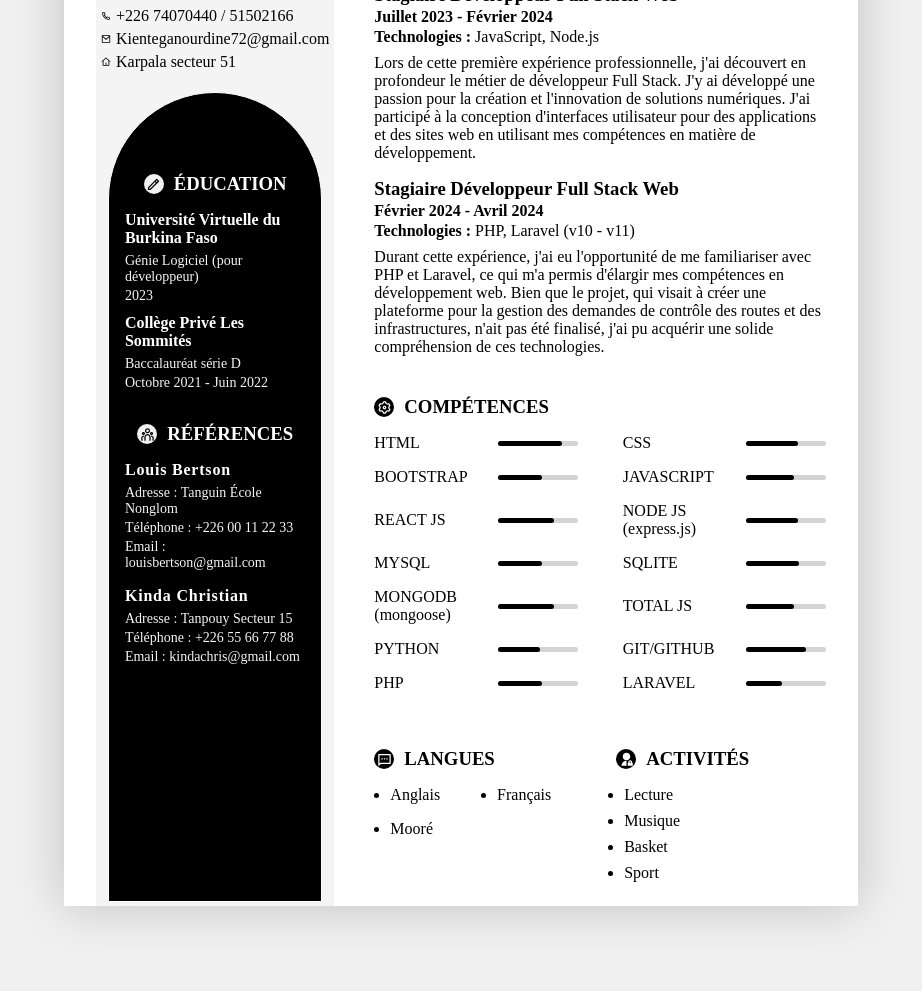
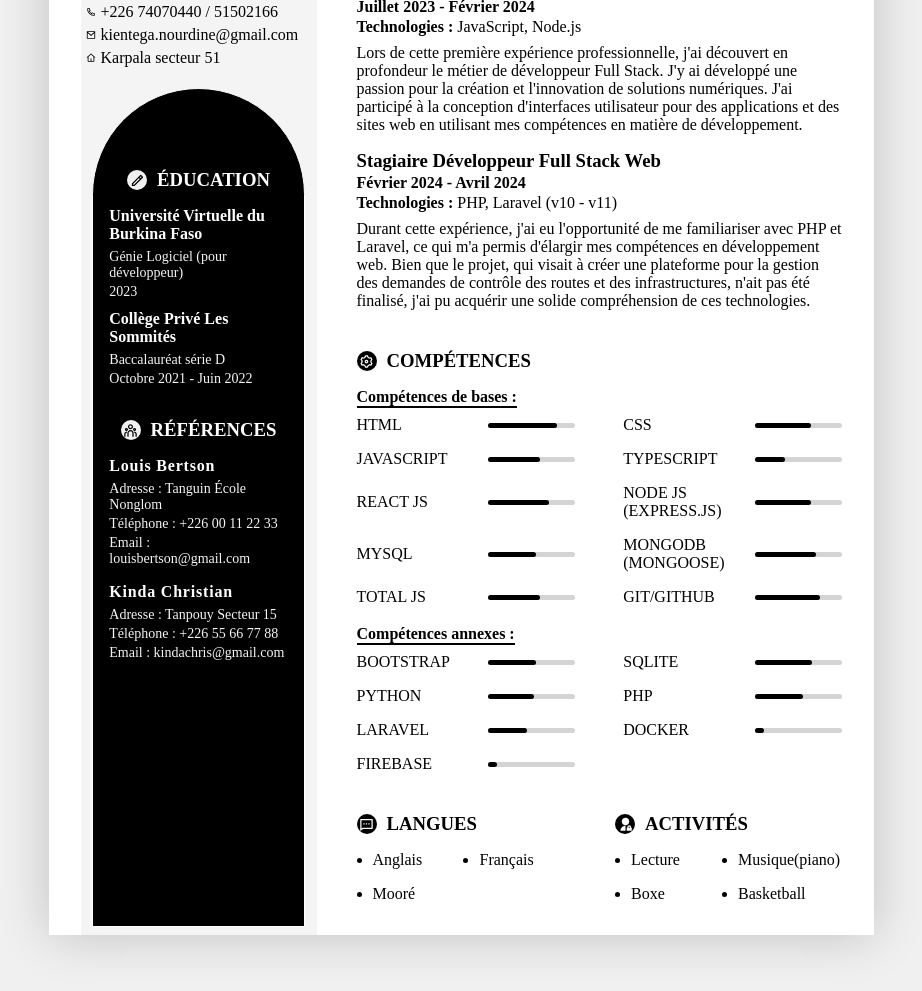
Before and after one commit to Nourdine-Kientega/cv, a plain HTML site: page index.html in a window 1280 px wide. Shown: the part 507-1498 px from the top of the page, without its empty margins (179-1101 px from the left). Before the commit the page ends 1477 px from the top, so only its background shows below. Drawn offline with Linux system fonts and the light colour scheme.

Commit message:
Update Skills section

```diff
--- a/index.html
+++ b/index.html
@@ -61,7 +61,7 @@
                                 </div>
                                 <div class="item">
                                     <svg xmlns="http://www.w3.org/2000/svg" viewBox="0 0 24 24"><path d="M3 3H21C21.5523 3 22 3.44772 22 4V20C22 20.5523 21.5523 21 21 21H3C2.44772 21 2 20.5523 2 20V4C2 3.44772 2.44772 3 3 3ZM20 7.23792L12.0718 14.338L4 7.21594V19H20V7.23792ZM4.51146 5L12.0619 11.662L19.501 5H4.51146Z"></path></svg>
-                                    <span>Kienteganourdine72@gmail.com</span>
+                                    <span>kientega.nourdine@gmail.com</span>
                                 </div>
                                 <div class="item">
                                     <svg xmlns="http://www.w3.org/2000/svg" viewBox="0 0 24 24"><path d="M19 21.0001H5C4.44772 21.0001 4 20.5524 4 20.0001V11.0001L1 11.0001L11.3273 1.61162C11.7087 1.26488 12.2913 1.26488 12.6727 1.61162L23 11.0001L20 11.0001V20.0001C20 20.5524 19.5523 21.0001 19 21.0001ZM13 19.0001H18V9.15757L12 3.70302L6 9.15757V19.0001H11V13.0001H13V19.0001Z"></path></svg>
@@ -182,6 +182,7 @@
                                 </div>
                                 <h3>COMPÉTENCES</h3>
                             </div>
+                            <h4 class="main_skills">Compétences de bases :</h4>
                             <div class="items">
                                 <div class="item">
                                     <div class="name">HTML</div>
@@ -196,15 +197,15 @@
                                     </div>
                                 </div>
                                 <div class="item">
-                                    <div class="name">BOOTSTRAP</div>
+                                    <div class="name">JAVASCRIPT</div>
                                     <div class="progress_bar">
-                                        <div class="bar bootstrap"></div>
+                                        <div class="bar js"></div>
                                     </div>
                                 </div>
                                 <div class="item">
-                                    <div class="name">JAVASCRIPT</div>
+                                    <div class="name">TYPESCRIPT</div>
                                     <div class="progress_bar">
-                                        <div class="bar js"></div>
+                                        <div class="bar ts"></div>
                                     </div>
                                 </div>
                                 <div class="item">
@@ -226,12 +227,6 @@
                                     </div>
                                 </div>
                                 <div class="item">
-                                    <div class="name">SQLITE</div>
-                                    <div class="progress_bar">
-                                        <div class="bar sqlite"></div>
-                                    </div>
-                                </div>
-                                <div class="item">
                                     <div class="name">MONGODB (mongoose)</div>
                                     <div class="progress_bar">
                                         <div class="bar mongodb"></div>
@@ -244,15 +239,30 @@
                                     </div>
                                 </div>
                                 <div class="item">
+                                    <div class="name">GIT/GITHUB</div>
+                                    <div class="progress_bar">
+                                        <div class="bar github"></div>
+                                    </div>
+                                </div>
+                            </div>
+                            <h4 class="add_skills">Compétences annexes :</h4>
+                            <div class="items">
+                                <div class="item">
+                                    <div class="name">BOOTSTRAP</div>
+                                    <div class="progress_bar">
+                                        <div class="bar bootstrap"></div>
+                                    </div>
+                                </div>
+                                <div class="item">
+                                    <div class="name">SQLITE</div>
+                                    <div class="progress_bar">
+                                        <div class="bar sqlite"></div>
+                                    </div>
+                                </div>
+                                <div class="item">
                                     <div class="name">PYTHON</div>
                                     <div class="progress_bar">
                                         <div class="bar python"></div>
-                                    </div>
-                                </div>
-                                <div class="item">
-                                    <div class="name">GIT/GITHUB</div>
-                                    <div class="progress_bar">
-                                        <div class="bar github"></div>
                                     </div>
                                 </div>
                                 <div class="item">
@@ -265,6 +275,18 @@
                                     <div class="name">LARAVEL</div>
                                     <div class="progress_bar">
                                         <div class="bar laravel"></div>
+                                    </div>
+                                </div>
+                                <div class="item">
+                                    <div class="name">Docker</div>
+                                    <div class="progress_bar">
+                                        <div class="bar docker"></div>
+                                    </div>
+                                </div>
+                                <div class="item">
+                                    <div class="name">Firebase</div>
+                                    <div class="progress_bar">
+                                        <div class="bar firebase"></div>
                                     </div>
                                 </div>
                             </div>
@@ -295,9 +317,10 @@
                                 <div >
                                     <ul class="items">
                                         <li class="item">Lecture</li>
-                                        <li class="item">Musique</li>
-                                        <li class="item">Basket</li>
-                                        <li class="item">Sport</li>
+                                        <li class="item">Musique(piano)</li>
+                                        <li class="item">Boxe</li>
+                                        <li class="item">Basketball</li>
+                                        <!-- <li class="item">Course a pieds</li> -->
                                     </ul>
                                 </div>
                             </div><!-- Hobbies -->
@@ -338,7 +361,7 @@
                                 </div>
                                 <div class="item">
                                     <svg xmlns="http://www.w3.org/2000/svg" viewBox="0 0 24 24"><path d="M3 3H21C21.5523 3 22 3.44772 22 4V20C22 20.5523 21.5523 21 21 21H3C2.44772 21 2 20.5523 2 20V4C2 3.44772 2.44772 3 3 3ZM20 7.23792L12.0718 14.338L4 7.21594V19H20V7.23792ZM4.51146 5L12.0619 11.662L19.501 5H4.51146Z"></path></svg>
-                                    <span>Kienteganourdine72@gmail.com</span>
+                                    <span>kientega.nourdine@gmail.com</span>
                                 </div>
                                 <div class="item">
                                     <svg xmlns="http://www.w3.org/2000/svg" viewBox="0 0 24 24"><path d="M19 21.0001H5C4.44772 21.0001 4 20.5524 4 20.0001V11.0001L1 11.0001L11.3273 1.61162C11.7087 1.26488 12.2913 1.26488 12.6727 1.61162L23 11.0001L20 11.0001V20.0001C20 20.5524 19.5523 21.0001 19 21.0001ZM13 19.0001H18V9.15757L12 3.70302L6 9.15757V19.0001H11V13.0001H13V19.0001Z"></path></svg>
@@ -458,6 +481,7 @@
                                 </div>
                                 <h3>SKILLS</h3>
                             </div>
+                            <h4 class="main_skills">Main skills :</h4>
                             <div class="items">
                                 <div class="item">
                                     <div class="name">HTML</div>
@@ -472,15 +496,15 @@
                                     </div>
                                 </div>
                                 <div class="item">
-                                    <div class="name">BOOTSTRAP</div>
+                                    <div class="name">JAVASCRIPT</div>
                                     <div class="progress_bar">
-                                        <div class="bar bootstrap"></div>
+                                        <div class="bar js"></div>
                                     </div>
                                 </div>
                                 <div class="item">
-                                    <div class="name">JAVASCRIPT</div>
+                                    <div class="name">TYPESCRIPT</div>
                                     <div class="progress_bar">
-                                        <div class="bar js"></div>
+                                        <div class="bar ts"></div>
                                     </div>
                                 </div>
                                 <div class="item">
@@ -502,12 +526,6 @@
                                     </div>
                                 </div>
                                 <div class="item">
-                                    <div class="name">SQLITE</div>
-                                    <div class="progress_bar">
-                                        <div class="bar sqlite"></div>
-                                    </div>
-                                </div>
-                                <div class="item">
                                     <div class="name">MONGODB (mongoose)</div>
                                     <div class="progress_bar">
                                         <div class="bar mongodb"></div>
@@ -520,15 +538,30 @@
                                     </div>
                                 </div>
                                 <div class="item">
+                                    <div class="name">GIT/GITHUB</div>
+                                    <div class="progress_bar">
+                                        <div class="bar github"></div>
+                                    </div>
+                                </div>
+                            </div>
+                            <h4 class="add_skills">Add skills :</h4>
+                            <div class="items">
+                                <div class="item">
+                                    <div class="name">BOOTSTRAP</div>
+                                    <div class="progress_bar">
+                                        <div class="bar bootstrap"></div>
+                                    </div>
+                                </div>
+                                <div class="item">
+                                    <div class="name">SQLITE</div>
+                                    <div class="progress_bar">
+                                        <div class="bar sqlite"></div>
+                                    </div>
+                                </div>
+                                <div class="item">
                                     <div class="name">PYTHON</div>
                                     <div class="progress_bar">
                                         <div class="bar python"></div>
-                                    </div>
-                                </div>
-                                <div class="item">
-                                    <div class="name">GIT/GITHUB</div>
-                                    <div class="progress_bar">
-                                        <div class="bar github"></div>
                                     </div>
                                 </div>
                                 <div class="item">
@@ -541,6 +574,18 @@
                                     <div class="name">LARAVEL</div>
                                     <div class="progress_bar">
                                         <div class="bar laravel"></div>
+                                    </div>
+                                </div>
+                                <div class="item">
+                                    <div class="name">Docker</div>
+                                    <div class="progress_bar">
+                                        <div class="bar docker"></div>
+                                    </div>
+                                </div>
+                                <div class="item">
+                                    <div class="name">Firebase</div>
+                                    <div class="progress_bar">
+                                        <div class="bar firebase"></div>
                                     </div>
                                 </div>
                             </div>
@@ -591,7 +636,7 @@
     </div> --><!-- Download CV link -->
 
     <!-- html2pdf JS link -->
-    <script src="https://rawgit.com/eKoopmans/html2pdf/master/dist/html2pdf.bundle.js"></script>
+    <!-- <script src="https://rawgit.com/eKoopmans/html2pdf/master/dist/html2pdf.bundle.js"></script> -->
 
     <!-- Custom JS link -->
     <script src="./script.js"></script>
--- a/style.css
+++ b/style.css
@@ -1,7 +1,8 @@
+/********************** global design ***************************/
 * { margin: 0; padding: 0; box-sizing: border-box; }
 :root { --color-dark: #000; --color-white: #fff; --white-smoke: #f0f0f0; }
 body { background: var(--white-smoke); }
-.container { width: 794px; background: #fff; margin: 4rem auto; padding: 0 2rem; box-shadow: 0 0 3rem rgba(0, 0, 0, .2); }
+.container { width: 825px; background: #fff; margin: 4rem auto; padding: 0 2rem; box-shadow: 0 0 3rem rgba(0, 0, 0, .2); }
 .cv { width: 100%; height: 100%; display: flex; gap: 2.5rem; }
 .french, .english { display: none; }
 .french.active { display: block; }
@@ -14,15 +15,18 @@ body { background: var(--white-smoke); }
 .slider .toggle .lang { width: 100%; padding: 5px 12px; display: flex; justify-content: space-between; }
 .slider .toggle .circle { width: 37px; height: 23px; position: absolute; top: 2px; left: 2px; background: #fff; cursor: pointer; border-radius: 15px; transition: all .8s ease; }
 .slider .toggle .circle.active { left: 35px; }
+
 /********************** left slide ***************************/
 .cv .left-slide { width: 35%; background: #f4f4f4; }
+
 /********************** Presentation desgin ***************************/
 .cv .left-slide .presentation { width: 100%; background: var(--color-dark); text-align: center; padding-top: 2rem; border-bottom-left-radius: 125px; border-bottom-right-radius: 125px; }
 .cv .left-slide .presentation .name { color: var(--color-white); }
 .cv .left-slide .presentation .proffession { color: #fff; font-size: 16px; }
-.cv .left-slide .presentation .profil { width: 100%; display: flex; align-items: center; justify-content: center; padding: 10px 0; }
+.cv .left-slide .presentation .profil { width: 100%; display: flex; align-items: center; justify-content: center; padding: 8px; }
 .cv .left-slide .presentation .profil div { width: 220px; height: 215px; border: 7px solid #fff; border-radius: 50%; }
 .cv .left-slide .presentation .profil img { width: 100%; height: 100%; border-radius: 50%; }
+
 /********************** Contact desgin ***************************/
 .cv .left-slide .contact { width: 100%; text-align: center; margin: 1rem 0; padding: 0 5px; }
 .cv .left-slide .title { width: 100%; display: flex; align-items: center; justify-content: center; margin: 1rem 0; }
@@ -31,6 +35,7 @@ body { background: var(--white-smoke); }
 .cv .left-slide .contact .items { width: 100%; }
 .cv .left-slide .contact .items .item { display: flex; align-items: center; padding-bottom: 5px; gap: 5px;  }
 .cv .left-slide .contact .items .item svg { width: 10px; height: 10px; }
+
 /********************** Learnnig desgin ***************************/
 .cv .left-slide .learnning { width: 90%; height: calc(100% - 539px); border: 1px solid; margin: 0 auto; padding: 3rem 1rem; border-top-left-radius: 125px; border-top-right-radius: 125px; color: #fff; background: #000; }
 .cv .left-slide .learnning .title .icon { background: #f1f1f1; }
@@ -39,18 +44,22 @@ body { background: var(--white-smoke); }
 .cv .left-slide .learnning .items .item { width: 100%; margin: 10px 0; }
 .cv .left-slide .learnning .items .item h4 { font-weight: bold; margin-bottom: 6px; }
 .cv .left-slide .learnning .items .item div { font-size: 14px; color: whitesmoke; margin-bottom: 3px; }
+
 /********************** Exprerience and reference desgin ***************************/
 .cv .left-slide .learnning :where(.education, .reference) { margin: 2rem 0; }
 .cv .left-slide .learnning .reference .items .item { margin: 1rem 0; }
 .cv .left-slide .learnning .reference .items .item .name { letter-spacing: .05rem; }
+
 /********************** Rigth slide ***************************/
-.cv .right-slide {width: 100%; padding: 1rem 0; }
+.cv .right-slide {width: 100%; padding: 1.5rem 0 2rem; }
 .cv .right-slide .title { width: 100%; display: flex; align-items: center; justify-content: flex-start; margin: 1rem 0; }
 .cv .right-slide .title .icon { width: 20px; height: 20px; margin-right: 10px; background: #000; border-radius: 50%; display: flex; align-items: center; justify-content: center; }
 .cv .right-slide .title .icon svg { width: 75%; height: 75%; fill: #fff; }
 .cv .right-slide :where(.about, .experience, .skills, .language, .hobbies) { widows: 100%; margin-top: 2.5rem; }
+
 /********************** About desgin ***************************/
 .cv .right-slide .about .name { font-size: 1.1rem; font-weight: bold; }
+
 /********************** Experience desgin ***************************/
 .cv .right-slide .experience { width: 100%; }
 .cv .right-slide .experience .items { width: 100%; }
@@ -60,18 +69,23 @@ body { background: var(--white-smoke); }
 .cv .right-slide .experience .items .item .description { margin-bottom: .5rem; }
 .cv .right-slide .experience .items .item .description span { font-weight: bold; margin: 2px 0; }
 .cv .right-slide .experience .items .item .keyword { font-weight: bold; }
+
 /********************** Skills desgin ***************************/
 .cv .right-slide .skills { width: 100%; }
-.cv .right-slide .skills .items { width: 100%; display: flex; flex-wrap: wrap; gap: 1rem; justify-content: space-between; }
-.cv .right-slide .skills .items .item { width: 45%; display: flex; align-items: center; justify-content: space-between; gap: 1.5rem; }
+.cv .right-slide .skills .main_skills, .add_skills { width: fit-content; border-bottom: 2px solid #000; padding-bottom: 0px; margin-bottom: .5rem; }
+.cv .right-slide .skills .items { width: 100%; display: flex; flex-wrap: wrap; gap: 1rem; justify-content: space-between; margin-bottom: 1.2rem; }
+.cv .right-slide .skills .items:last-child { margin-bottom: 0; }
+.cv .right-slide .skills .items .item { width: 45%; display: flex; align-items: center; justify-content: space-between; gap: 1.5rem; text-transform: uppercase; }
 .cv .right-slide .skills .items .item .name { width: 50%; }
 .cv .right-slide .skills .items .item .progress_bar { width: 40%; height: 5px; background: #d5d4d4; border-radius: 10px;  }
 .cv .right-slide .skills .items .item .bar { width: 0%; height: 100%; background: #000; border-radius: 10px; }
+
 /********************** Skills language percentage desgin ***************************/
 .cv .right-slide .skills .items .item .bar.html { width: 80%; }
 .cv .right-slide .skills .items .item .bar.css { width: 65%; }
 .cv .right-slide .skills .items .item .bar.bootstrap { width: 55%; }
 .cv .right-slide .skills .items .item .bar.js { width: 60%; }
+.cv .right-slide .skills .items .item .bar.ts { width: 35%; }
 .cv .right-slide .skills .items .item .bar.react { width: 70%; }
 .cv .right-slide .skills .items .item .bar.nodejs { width: 65%; }
 .cv .right-slide .skills .items .item .bar.mysql { width: 55%; }
@@ -82,22 +96,21 @@ body { background: var(--white-smoke); }
 .cv .right-slide .skills .items .item .bar.github { width: 75%; }
 .cv .right-slide .skills .items .item .bar.php { width: 55%; }
 .cv .right-slide .skills .items .item .bar.laravel { width: 45%; }
+.cv .right-slide .skills .items .item .bar.docker { width: 10%; }
+.cv .right-slide .skills .items .item .bar.firebase { width: 10%; }
+
 /********************** Others(language and hobbies) desgin ***************************/
 .cv .right-slide .others { width: 100%; display: flex; gap: 2rem; justify-content: space-around; }
-.cv .right-slide .others :where( .language, .hobbies) { width: 50%; }
+.cv .right-slide .others :where( .language, .hobbies) { width: 50%; margin-top: 1.5rem; }
+
 /********************** Languages desgin ***************************/
-/* .cv .right-slide .others .language { width: 100%; } */
-/* .cv .right-slide .others .language .title { margin-left: 1rem; } */
-.cv .right-slide .others .language .items { display: flex; gap: 1rem; flex-wrap: wrap; justify-content: space-between; margin: 0 1rem; }
-.cv .right-slide .others .language .items .item { width: 40%; }
-/********************** Hobbies desgin ***************************/
-.cv .right-slide .others .hobbies .items { width: 100%; }
-.cv .right-slide .others .hobbies .items .item { width: 100%; margin: .5rem; }
+.cv .right-slide .others .language .items, .right-slide .others .hobbies .items { display: flex; gap: 1rem; flex-wrap: wrap; justify-content: space-between; margin: 0 1rem; }
+.cv .right-slide .others .language .items .item, .right-slide .others .hobbies .items .item { width: 45%; }
+
 /********************** Download desgin ***************************/
 .download { width: 100%; text-align: center;  margin: 3rem 0;}
 .download .btn { outline: none; padding: .5rem; border-radius: 5px; cursor: pointer; box-shadow: 0 0 2rem rgba(0, 0, 0, .3); transition: all .5s ease-in-out; }
 .download .btn:hover { transform: scale(1.1); box-shadow: none; background: #fff;}
-
 
 /********************** Responsive desgin ***************************/
 @media screen and (max-width: 991px) {
```
